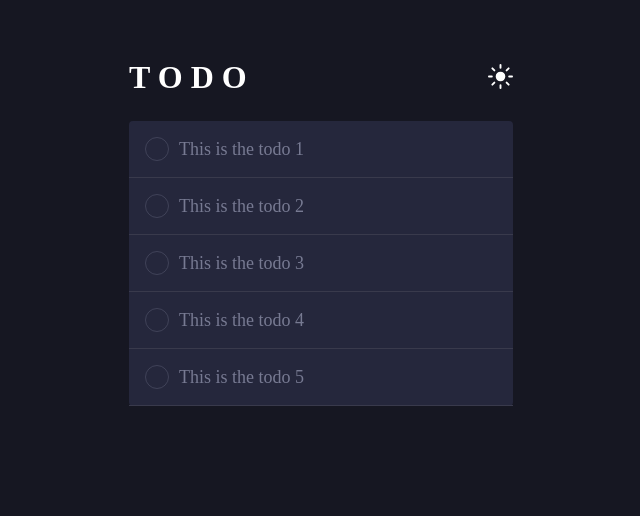
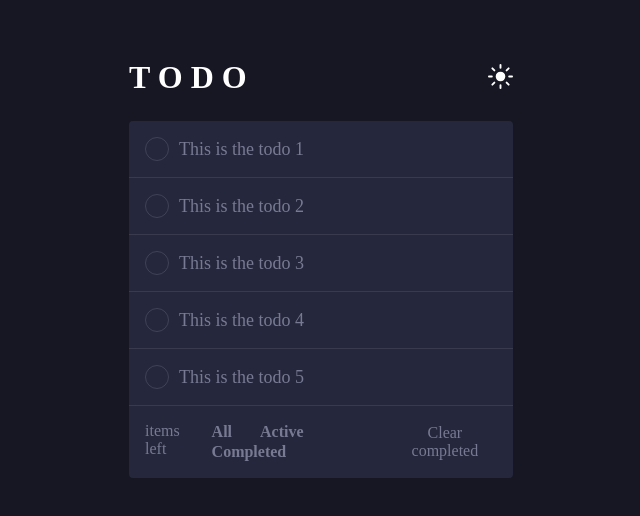
Before and after one commit to Juan-Morales18/todo-app, a React app: page / in a window 1280 px wide. Shown: the top 516 px of the page, without its empty margins (319-959 px from the left). Built offline with nearby package versions, Linux system fonts and the light colour scheme; a web font is replaced by a local one.

Commit message:
feat: implement todo list footer design

```diff
--- /dev/null
+++ b/src/components/Filter.jsx
@@ -0,0 +1,19 @@
+import "../styles/Filter.scss";
+
+function Filter() {
+  return (
+    <div className="filter">
+      <button className={`btn-filter`} type="button">
+        All
+      </button>
+      <button className={`btn-filter`} type="button">
+        Active
+      </button>
+      <button className={`btn-filter`} type="button">
+        Completed
+      </button>
+    </div>
+  );
+}
+
+export { Filter };
--- a/src/components/TodoList.jsx
+++ b/src/components/TodoList.jsx
@@ -1,5 +1,6 @@
+import { TodoItem } from "./TodoItem";
+import { Filter } from "./Filter";
 import "../styles/TodoList.scss";
-import { TodoItem } from "./TodoItem";
 
 function TodoList({ todos, handleChangeTodoStatus, handleDeleteTodo }) {
   return (
@@ -11,6 +12,15 @@ function TodoList({ todos, handleChangeTodoStatus, handleDeleteTodo }) {
           handleDeleteTodo={handleDeleteTodo}
         />
       ))}
+      <div className="todo-list-footer">
+        <span>items left</span>
+        <div>
+          <Filter />
+        </div>
+        <button type="button" className="todo-list-clear">
+          Clear completed
+        </button>
+      </div>
     </section>
   );
 }
--- /dev/null
+++ b/src/styles/Filter.scss
@@ -0,0 +1,22 @@
+@use "vars" as *;
+
+.filter {
+  .btn-filter {
+    color: $dark-grayish-blue;
+    margin: 0 8px;
+    background: none;
+    border: none;
+    font-weight: 600;
+    font-family: inherit;
+    font-size: 16px;
+
+    &:hover {
+      color: $light-grayish-blue-hover;
+      cursor: pointer;
+    }
+
+    &.active {
+      color: $bright-blue;
+    }
+  }
+}
--- a/src/styles/TodoList.scss
+++ b/src/styles/TodoList.scss
@@ -5,4 +5,24 @@
   color: white;
   min-height: 35vh;
   border-radius: $border-radius;
+
+  .todo-list-footer {
+    color: $dark-grayish-blue;
+    padding: 1rem;
+    font-size: 16px;
+    display: flex;
+    justify-content: space-between;
+  }
+
+  .todo-list-clear {
+    color: $dark-grayish-blue;
+    font-size: 16px;
+    font-family: inherit;
+    background: none;
+    border: none;
+    cursor: pointer;
+    &:hover {
+      color: $light-grayish-blue-hover;
+    }
+  }
 }
```
